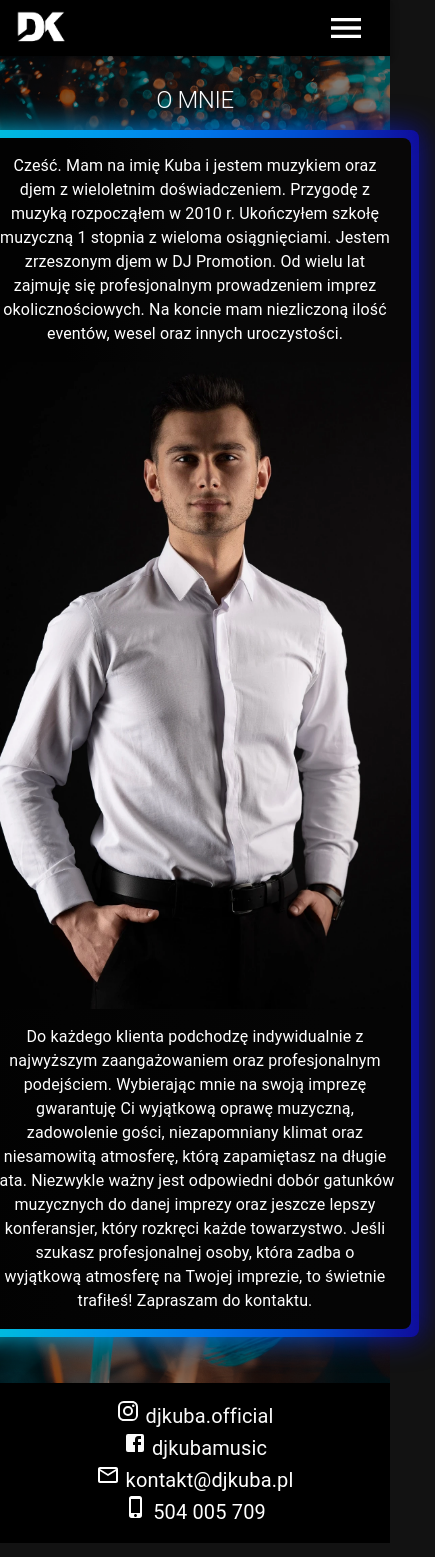
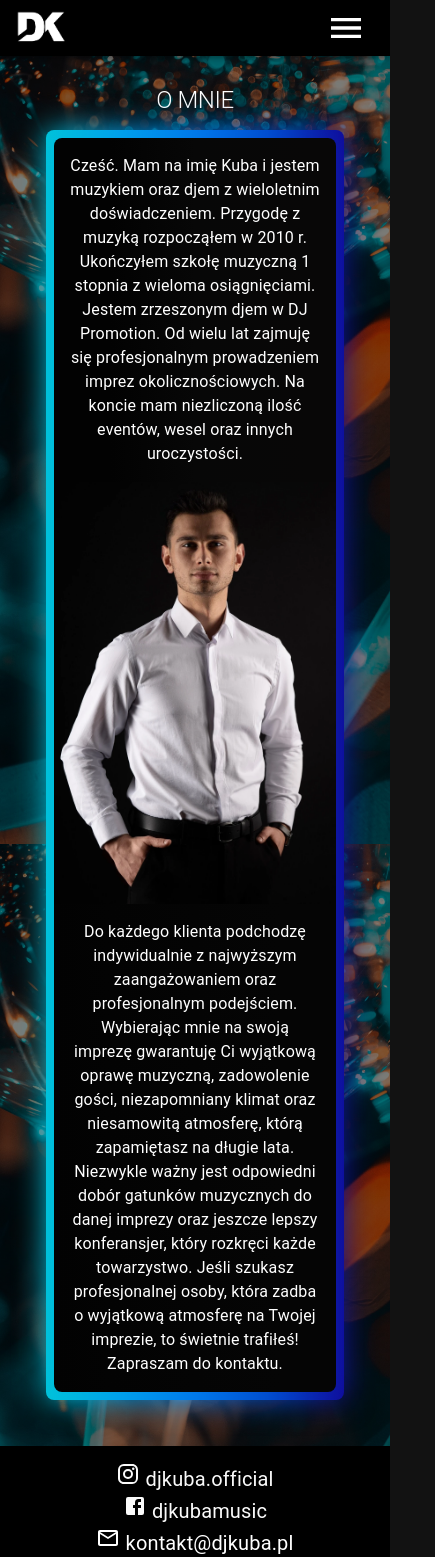
Before and after one commit to makaryy/djkuba, a Next.js app: page /omnie in a window 390 px wide. Shown: the top 1557 px of the page, 435 px wide, since content can reach past the window. Built offline with nearby package versions, Linux system fonts and the light colour scheme.

Commit message:
fixed low resolution bug on About page

```diff
--- a/src/pages/omnie.tsx
+++ b/src/pages/omnie.tsx
@@ -8,6 +8,8 @@ const aboutSrc2 = "/djkuba-about02.webp";
 
 function About() {
     const overMd = useMediaQuery(theme.breakpoints.up("md"));
+    const overSm = useMediaQuery(theme.breakpoints.up("sm"));
+    const fontSize = overSm ? "1.25rem" : "1rem";
 
     return (
         <>
@@ -193,7 +195,7 @@ function About() {
                                             borderRadius: ".5rem .5rem 0 0 ",
                                             zIndex: 2
                                         }}>
-                                        <Typography sx={{ width: "400px" }} align={"center"}>
+                                        <Typography sx={{ fontSize, maxWidth: "400px" }} align={"center"}>
                                             Cześć. Mam na imię Kuba i jestem muzykiem oraz djem z wieloletnim doświadczeniem. Przygodę z muzyką
                                             rozpocząłem w 2010 r. Ukończyłem szkołę muzyczną 1 stopnia z wieloma osiągnięciami. Jestem zrzeszonym djem
                                             w DJ Promotion. Od wielu lat zajmuję się profesjonalnym prowadzeniem imprez okolicznościowych. Na koncie
@@ -218,7 +220,7 @@ function About() {
                                             borderRadius: "0 0 .5rem .5rem",
                                             zIndex: 2
                                         }}>
-                                        <Typography sx={{ width: "400px" }} align={"center"}>
+                                        <Typography sx={{ fontSize, maxWidth: "400px" }} align={"center"}>
                                             Do każdego klienta podchodzę indywidualnie z najwyższym zaangażowaniem oraz profesjonalnym podejściem.
                                             Wybierając mnie na swoją imprezę gwarantuję Ci wyjątkową oprawę muzyczną, zadowolenie gości, niezapomniany
                                             klimat oraz niesamowitą atmosferę, którą zapamiętasz na długie lata. Niezwykle ważny jest odpowiedni dobór
```
